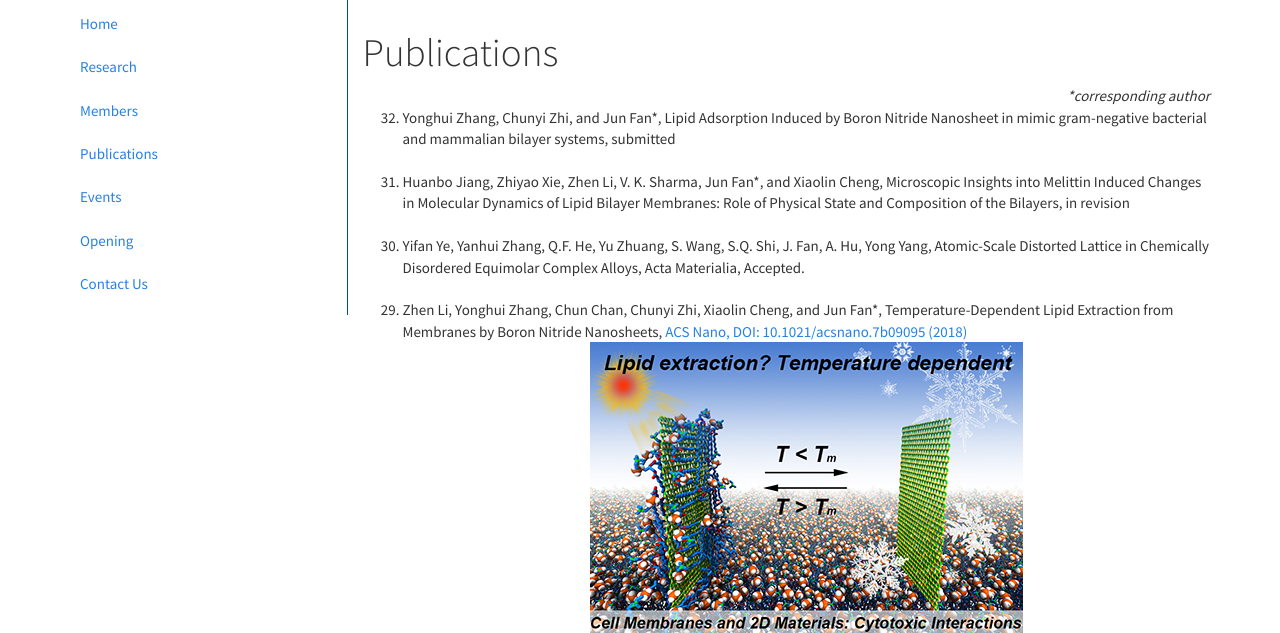
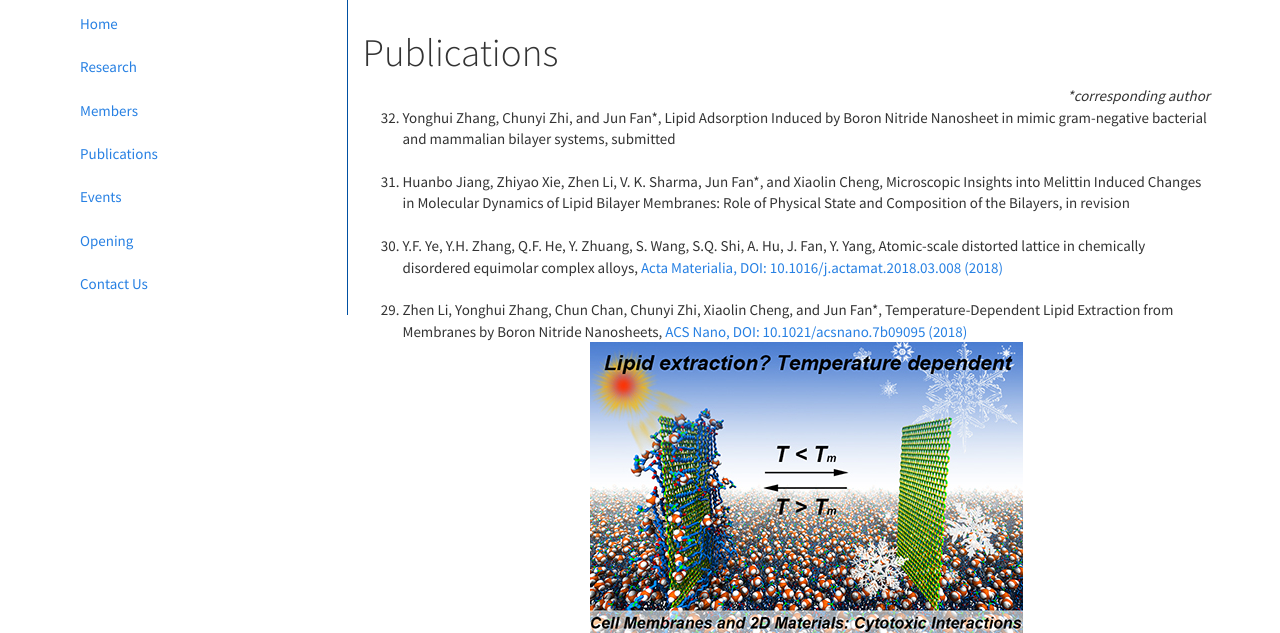
Before and after one commit to computational-physics/combo-website, a PHP site: page /publications/index.php in a window 1280 px wide. Shown: the part 438-1071 px from the top of the page. Run offline with PHP 8.4, Linux system fonts and the light colour scheme.

Commit message:
Publication Update

```diff
--- a/main/publications/index.php
+++ b/main/publications/index.php
@@ -36,7 +36,7 @@
                             <li>Huanbo Jiang, Zhiyao Xie, Zhen Li, V. K. Sharma, Jun Fan*, and Xiaolin Cheng, Microscopic Insights into Melittin Induced Changes in Molecular Dynamics of Lipid Bilayer Membranes: Role of Physical State and Composition of the Bilayers, in revision</li>
 							<br>
 
-							<li>Yifan Ye, Yanhui Zhang, Q.F. He, Yu Zhuang, S. Wang, S.Q. Shi, J. Fan, A. Hu, Yong Yang, Atomic-Scale Distorted Lattice in Chemically Disordered Equimolar Complex Alloys, Acta Materialia, Accepted.</li>
+							<li>Y.F. Ye, Y.H. Zhang, Q.F. He, Y. Zhuang, S. Wang, S.Q. Shi, A. Hu, J. Fan, Y. Yang, Atomic-scale distorted lattice in chemically disordered equimolar complex alloys, <a href="https://www.sciencedirect.com/science/article/pii/S1359645418301873">Acta Materialia, DOI: 10.1016/j.actamat.2018.03.008 (2018) </a></li>
 							<br>
 
                             <li>Zhen Li, Yonghui Zhang, Chun Chan, Chunyi Zhi, Xiaolin Cheng, and Jun Fan*, Temperature-Dependent Lipid Extraction from Membranes by Boron Nitride Nanosheets, <a href="https://pubs.acs.org/doi/10.1021/acsnano.7b09095">ACS Nano, DOI: 10.1021/acsnano.7b09095 (2018) </a></li>
```
